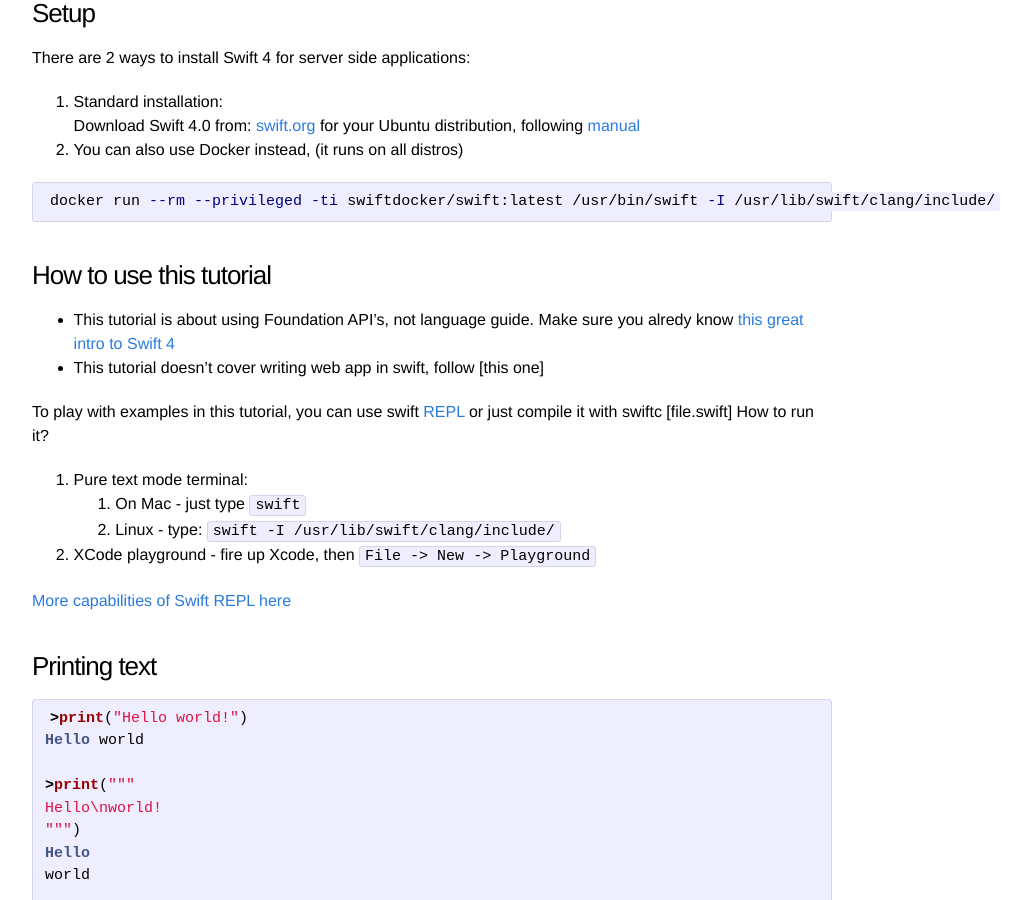
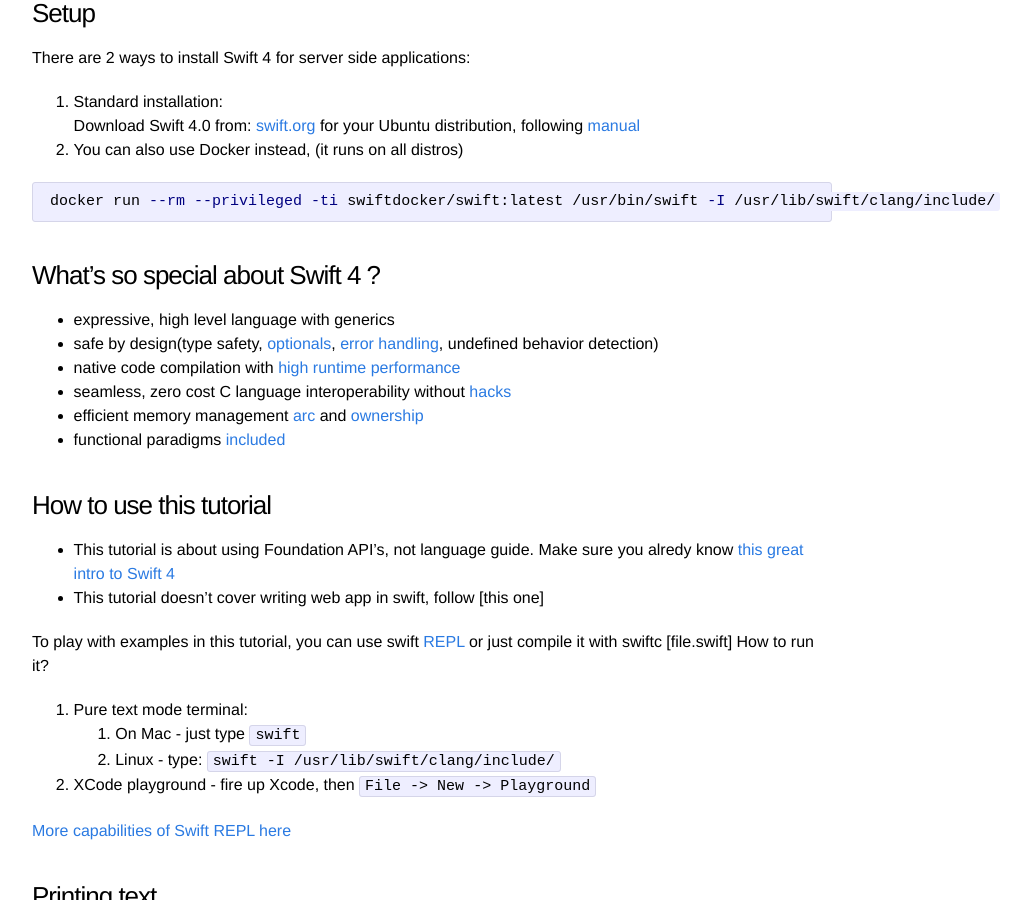
Before and after one commit to vi4m/vi4m.github.io, a Jekyll site: the page built from _posts/2017-10-11-swift4-server-foundation-cookbook.md, in a window 1280 px wide and 900 px high, scrolled down 406 px. Shown: the whole window, without its empty margins (208-1239 px from the left). Built offline with Jekyll 4.4.1, drawn with Linux system fonts in a browser that asks for light colours; comment, search, counter and statistics services are not loaded.

Commit message:
Update 2017-10-11-swift4-server-foundation-cookbook.md

````diff
--- a/_posts/2017-10-11-swift4-server-foundation-cookbook.md
+++ b/_posts/2017-10-11-swift4-server-foundation-cookbook.md
@@ -21,6 +21,15 @@
 ```bash
 docker run --rm --privileged -ti swiftdocker/swift:latest /usr/bin/swift -I /usr/lib/swift/clang/include/
 ```
+
+### What's so special about Swift 4 ?
+
+* expressive, high level language with generics
+* safe by design(type safety, [optionals](https://developer.apple.com/library/content/documentation/Swift/Conceptual/Swift_Programming_Language/OptionalChaining.html), [error handling](https://developer.apple.com/library/content/documentation/Swift/Conceptual/Swift_Programming_Language/ErrorHandling.html#//apple_ref/doc/uid/TP40014097-CH42-ID508), undefined behavior detection)
+* native code compilation with [high](http://www.marcinkliks.pl/2015/02/22/swift-vs-others/) [runtime performance](http://benchmarksgame.alioth.debian.org/u64q/swift.html)
+* seamless, zero cost C language interoperability without [ha](https://golang.org/cmd/cgo/)[ck](http://cffi.readthedocs.io/en/latest/overview.html#purely-for-performance-api-level-out-of-line)[s](https://stackoverflow.com/questions/7699020/what-makes-jni-calls-slow)
+* efficient memory management [arc](https://developer.apple.com/library/content/documentation/Swift/Conceptual/Swift_Programming_Language/AutomaticReferenceCounting.html) and [ownership](https://github.com/apple/swift/blob/master/docs/OwnershipManifesto.md)
+* functional paradigms [included](https://www.raywenderlich.com/114456/introduction-functional-programming-swift)
 
 ### How to use this tutorial
 
````
